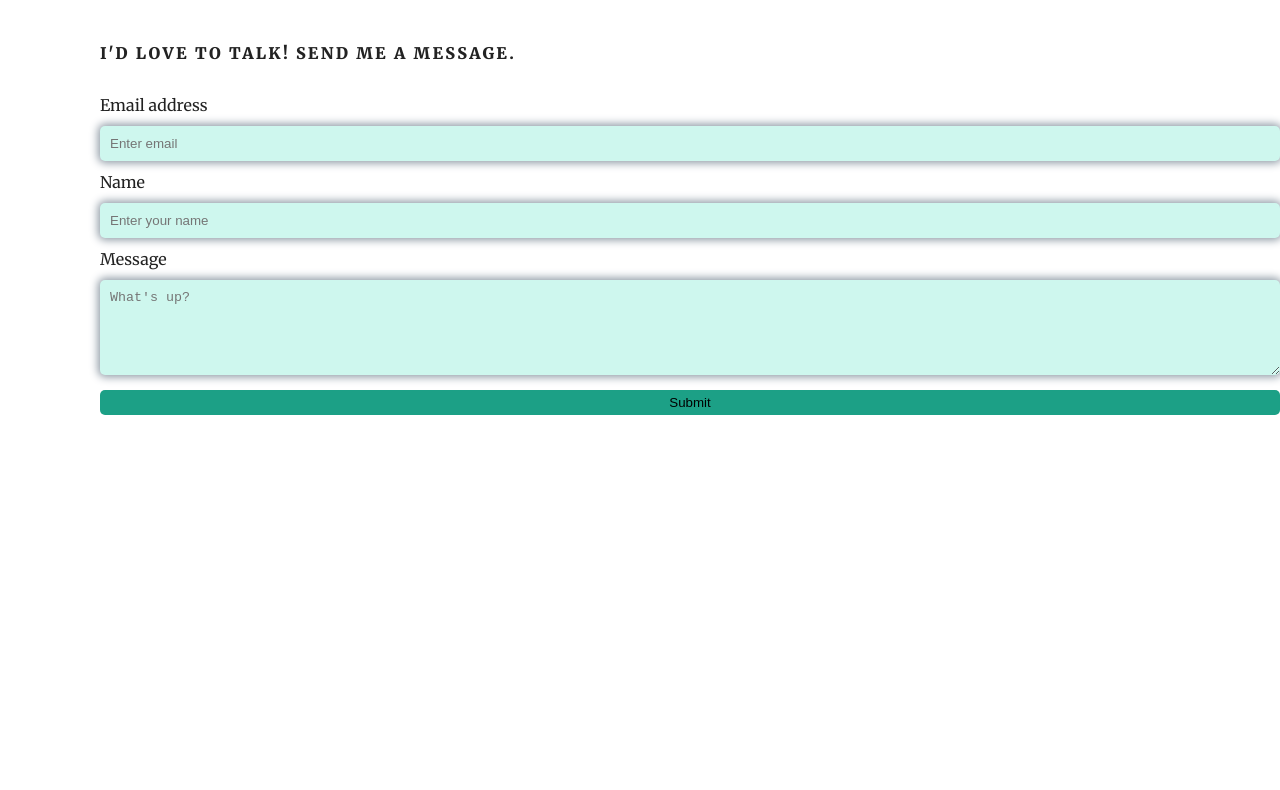
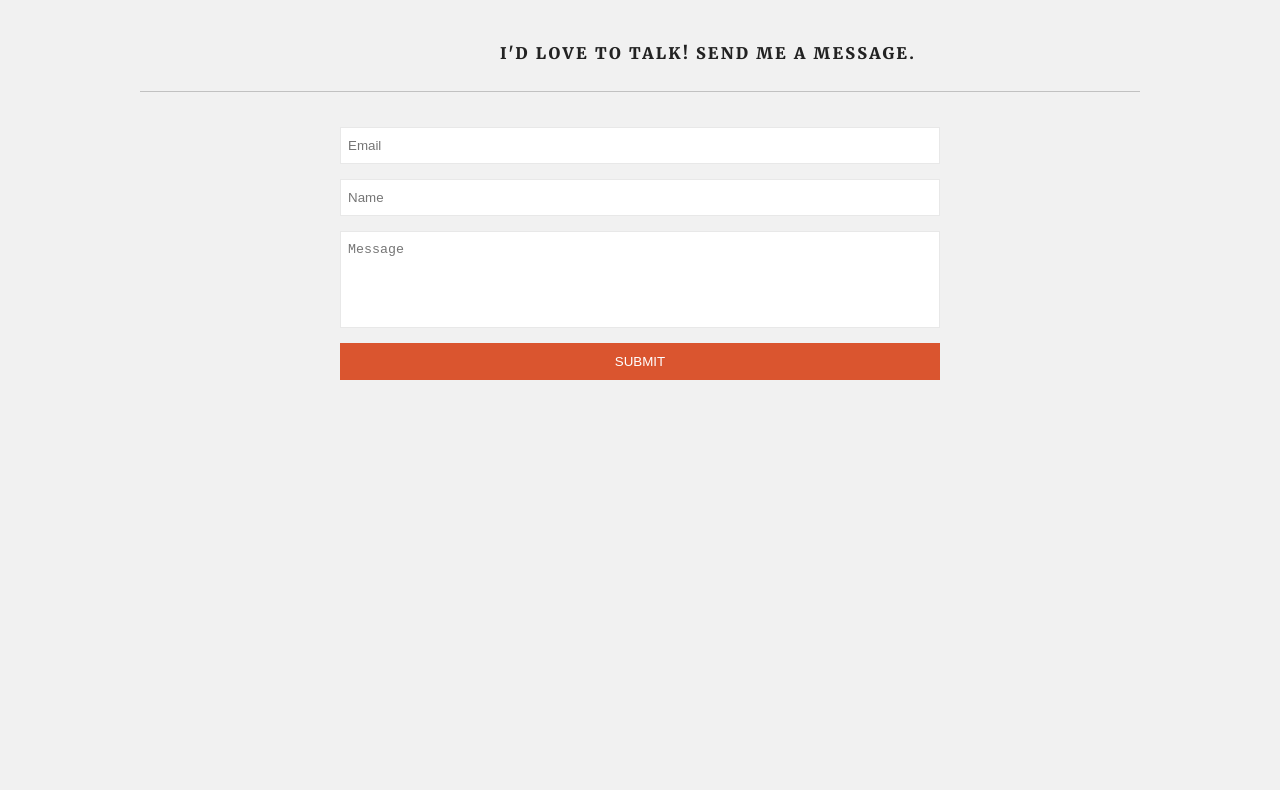
Before and after one commit to hanguyen0/portfolio, a Gatsby site: page /contact in a window 1280 px wide. Shown: the part 59-849 px from the top of the page. Built offline with nearby package versions, Linux system fonts and the light colour scheme; Gatsby itself is replaced by a stand-in of ours; some packages are replaced by stand-ins of ours.

Commit message:
re-style form

```diff
--- a/src/components/layout.module.css
+++ b/src/components/layout.module.css
@@ -1,8 +1,8 @@
-.layout {
-    margin: 2rem auto;
-    max-width: 900px;
-    padding: 0 1rem;
-}
+/* .layout {
+    background-color: 'var(--bg)';
+    color: 'var(--textNormal)';
+    transition: 'color 0.2s ease-out, background 0.2s ease-out';
+} */
 
 .listLink {
     display: inline-block;
@@ -27,5 +27,4 @@
 h3{
     display: inline;
     font-size: 2rem;
-    /* text-shadow: 2px 2px 0px #f3be89; */
 }
--- a/src/pages/contact.js
+++ b/src/pages/contact.js
@@ -40,21 +40,13 @@ function Contact() {
 
           <div>
           <h4>I'd love to talk! Send me a message.</h4>
-              <div className="col-md-8 mt-5">
-                  <form onSubmit={handleOnSubmit}>
-                  <div className="form-group">
-                    <label htmlFor="exampleInputEmail1" required="required">Email address</label>
-                    <input type="email" name="email" className="form-control" id="exampleInputEmail1" aria-describedby="emailHelp" placeholder="Enter email"/>
-                  </div>
-                  <div className="form-group">
-                    <label htmlFor="exampleInputName">Name</label>
-                    <input type="text" name="name" className="form-control" id="exampleInputName" placeholder="Enter your name" required="required"/>
-                  </div>
-                  <div className="form-group">
-                    <label>Message</label>
-                    <textarea name="message" id="message" rows="5" placeholder="What's up?" required="required"/>
-                  </div>
-                  <button type="submit" className="btn btn-primary"  disabled={serverState.submitting}>
+          <hr/>
+              <div className={styles.contact}>
+                  <form onSubmit={handleOnSubmit} className={styles.form}>
+                    <input type="email" name="email" className="form-control" id="exampleInputEmail1" aria-describedby="emailHelp" placeholder="Email"/>
+                    <input type="text" name="name" className="form-control" id="exampleInputName" placeholder="Name" required="required"/>
+                    <textarea name="message" id="message" rows="5" placeholder="Message" required="required"/>
+                  <button type="submit" className={styles.button}  disabled={serverState.submitting}>
                       Submit
                   </button>
                   {serverState.status && (
--- a/src/pages/contact.module.css
+++ b/src/pages/contact.module.css
@@ -1,31 +1,49 @@
-form {
+.contact {
+    font-family: 16px;
+	margin: 0 auto;
+	max-width: 600px;
+	width: 100%;
+}
+h4 {
+	margin-left: 500px;
+}
+hr{
+	width: 1000px;
+	margin: 0 auto;
+	margin-bottom: 35px;
+}
+
+.contact .form {
     display: flex;
     flex-direction: column;
+    font-size: 16px;
 }
-input, textarea {
-    background-color: #cef7ee;
-    margin: 7px;
-    width: 100%;
-    border: 0;
-    box-shadow: 0 0 8px 2px rgb(140, 152, 163);
-    padding: 10px;
-    border-radius: 5px;
-    margin-left: 0;
+.contact input[type="email"],
+.contact input[type="text"],
+.contact textarea {
+    display: flex;
+    flex-direction: column;
+    border: solid 1px #e8e8e8;
+    padding: 10px 7px;
+    margin-bottom: 15px;
+    outline: none;
 }
 
-button {
-    padding: 5px;
-    background-color: #1ca086;
-    border-radius: 5px;
-    border: 0;
+.contact .button {
+	background: #da552f;
+	border: solid 1px #da552f;
+	color: white;
+	cursor: pointer;
+	padding: 10px 50px;
+	text-align: center;
+	text-transform: uppercase;
 }
 
-h4, form {
-    margin-left: 100px;
+.contact .button:hover {
+	background: #ea532a;
+	border: solid 1px #ea532a;
 }
 
-
-p {
-    background-color: none;
-    margin-top: 20px;
+.contact textarea {
+	resize: none;
 }
--- a/src/pages/index.js
+++ b/src/pages/index.js
@@ -5,8 +5,8 @@ import Pic from '../images/profile_pic.jpeg'
 export default function Home() {
   return (
     <Layout>
-      <p>Hello World</p>
-      <img src={Pic}alt="Profile Pic"></img>
+      {/* <p>Hello World</p> */}
+      {/* <img src={Pic}alt="Profile Pic"></img> */}
       <div>
 
       </div>
--- a/src/styles/global.css
+++ b/src/styles/global.css
@@ -1,6 +1,7 @@
 
 body {
-    --bg: white;
+  /* #e9e9e9 */
+    --bg: #f1f1f1;
     --textNormal: #222;
     --textTitle: #222;
     --textLink: rgb(112, 110, 110);
@@ -15,16 +16,15 @@ body {
     --bg: rgb(3, 3, 3);
     --textNormal: rgba(255, 255, 255, 0.88);
     --textTitle: white;
-    --textLink: yellow;
+    --textLink: rgb(255, 255, 255);
     --hr: hsla(0, 0%, 100%, 0.2);
   }
 
 .theme-switch-wrapper {
     display: flex;
     align-items: center;
+}
 
-
-}
 em {
   margin-left: 10px;
   font-size: 1rem;
@@ -63,7 +63,7 @@ em {
   }
 
   input:checked + .slider {
-    background-color: #66bb6a;
+    background-color: #99e59d;
   }
 
   input:checked + .slider:before {
```
